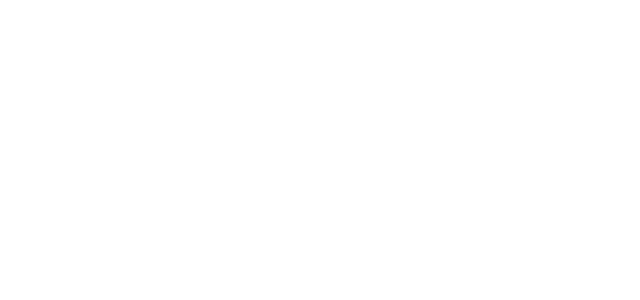
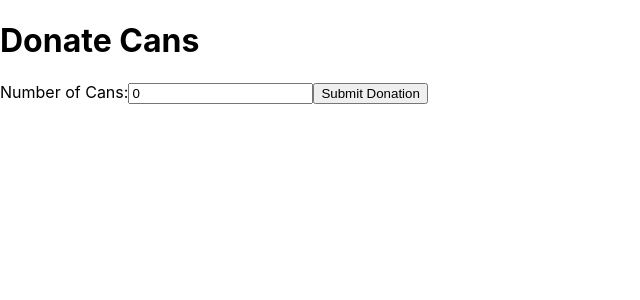
Before and after one commit to emily-su-dev/Cannected, a React (Create React App) app in the folder client/: page /donate in a window 1280 px wide. Before the commit this address had no page. Shown: the top 300 px of the page, without its empty margins (0-640 px from the left). Built offline with nearby package versions, Linux system fonts and the light colour scheme.

Commit message:
add donator abilities

```diff
--- a/client/package.json
+++ b/client/package.json
@@ -4,6 +4,7 @@
   "proxy": "http://localhost:5000",
   "private": true,
   "dependencies": {
+    "@react-google-maps/api": "^2.20.5",
     "@testing-library/jest-dom": "^5.17.0",
     "@testing-library/react": "^13.4.0",
     "@testing-library/user-event": "^13.5.0",
--- /dev/null
+++ b/client/src/AddAddress.js
@@ -0,0 +1,108 @@
+import React, { useEffect, useState } from 'react';
+import { useNavigate } from 'react-router-dom';  // Import useNavigate for routing
+
+function AddAddress() {
+    useEffect(() => {
+        // Load Google Maps JavaScript API dynamically
+        const script = document.createElement('script');
+        script.src = `https://maps.googleapis.com/maps/api/js?key=AIzaSyAPHGXRODOE33zFmbI2l6OSgnkB9jhf8sQ&libraries=places`;
+        script.async = true;
+        script.defer = true;
+        document.head.appendChild(script);
+
+        // Initialize the autocomplete when the script is loaded
+        script.onload = () => {
+            if (window.google) {
+                const input = document.getElementById('address');
+                // Define the center for Kingston
+                const center = { lat: 44.233334, lng: -76.500000 };
+                const defaultBounds = {
+                    north: center.lat + 0.1,   // North boundary
+                    south: center.lat - 0.1,   // South boundary
+                    east: center.lng + 0.1,    // East boundary
+                    west: center.lng - 0.1,    // West boundary
+                };
+
+                // Apply the autocomplete functionality with bounds and address type
+                const autocomplete = new window.google.maps.places.Autocomplete(input, {
+                    bounds: defaultBounds,   // Restrict autocomplete to the defined bounds
+                    types: ['address'],      // Restrict to address type only
+                    componentRestrictions: { country: 'CA' }, // Optional: restrict to a specific country (Canada in this case)
+                });
+
+                // Listen for when a user selects an address
+                autocomplete.addListener('place_changed', () => {
+                    const place = autocomplete.getPlace();
+                    if (place && place.formatted_address) {
+                        setAddress(place.formatted_address);  // Update React state with selected address
+                    }
+                });
+            }
+        };
+
+        return () => {
+            // Clean up by removing the script tag when the component is unmounted
+            document.head.removeChild(script);
+        };
+    }, []);
+
+    const [address, setAddress] = useState('');
+    const navigate = useNavigate();
+
+    const handleSubmit = async (e) => {
+        e.preventDefault();
+
+        // Assume the user data is in localStorage
+        const loggedUser = JSON.parse(localStorage.getItem('user'));
+
+        if (loggedUser) {
+            try {
+                // Send a PUT request to the backend to update the user's address
+                const response = await fetch(`/api/users/${loggedUser._id}/address`, {  // Ensure to send the user ID
+                    method: 'PUT',
+                    headers: {
+                        'Content-Type': 'application/json',
+                    },
+                    body: JSON.stringify({ address }),  // Sending the address to the backend
+                });
+
+                const data = await response.json();
+
+                if (response.status === 200) {
+                    // Successfully updated the address
+                    loggedUser.address = address; // Update localStorage with the new address
+                    localStorage.setItem('user', JSON.stringify(loggedUser));
+
+                    alert('Address added successfully!');
+                    navigate('/donate');  // Redirect to the donate page
+                } else {
+                    alert(data.message || 'Failed to update address');
+                }
+            } catch (error) {
+                console.error('Error:', error);
+                alert('Failed to update address');
+            }
+        } else {
+            alert('User not found');
+        }
+    };
+
+    return (
+        <div>
+            <h1>Add Your Address - This is the address that will be used when you choose to donate your cans</h1>
+            <form onSubmit={handleSubmit}>
+                <input
+                    id="address"
+                    type="text"
+                    placeholder="Enter your address"
+                    value={address}
+                    onChange={(e) => setAddress(e.target.value)}
+                    required
+                />
+                <button type="submit">Submit</button>
+            </form>
+        </div>
+    );
+}
+
+export default AddAddress;
--- a/client/src/App.js
+++ b/client/src/App.js
@@ -1,15 +1,19 @@
 import React from 'react';
-import { Routes, Route } from 'react-router-dom';  // Correctly import BrowserRouter, Routes, and Route
-import Login from './login';  // Import Login component
-import Profile from './profile';  // Import Profile component
+import { Routes, Route } from 'react-router-dom';
+import Login from './login';
+import AddAddress from './AddAddress';  // Add address page
+import Donate from './donate';  // Donate page
+import Profile from './profile';
 import SignUp from './signup';
 
 function App() {
   return (
     <Routes>
-      <Route path="/" element={<Login />} />  {/* Default route */}
-      <Route path="/login" element={<Login />} />  {/* Login route */}
-      <Route path="/profile" element={<Profile />} />  {/* Profile route */}
+      <Route path="/login" element={<Login />} />
+      <Route path="/add-address" element={<AddAddress />} />
+      <Route path="/donate" element={<Donate />} />
+      <Route path="/profile" element={<Profile />} />
+      <Route path="/" element={<SignUp />} />
     </Routes>
   );
 }
--- /dev/null
+++ b/client/src/donate.js
@@ -0,0 +1,42 @@
+import React, { useState } from 'react';
+
+function Donate() {
+  const [numberOfCans, setNumberOfCans] = useState(0);
+
+  const handleSubmit = async (e) => {
+    e.preventDefault();
+
+    // Assume user data is stored in localStorage
+    const loggedUser = JSON.parse(localStorage.getItem('user'));
+
+    if (loggedUser) {
+      // Update the user's numberOfCans
+      loggedUser.numberOfCans += numberOfCans;
+
+      // Save the updated user object to localStorage
+      localStorage.setItem('user', JSON.stringify(loggedUser));
+
+      alert(`You donated ${numberOfCans} cans!`);
+    } else {
+      alert('User not found');
+    }
+  };
+
+  return (
+    <div>
+      <h1>Donate Cans</h1>
+      <form onSubmit={handleSubmit}>
+        <label>Number of Cans:</label>
+        <input
+          type="number"
+          value={numberOfCans}
+          onChange={(e) => setNumberOfCans(e.target.value)}
+          required
+        />
+        <button type="submit">Submit Donation</button>
+      </form>
+    </div>
+  );
+}
+
+export default Donate;
--- a/client/src/profile.js
+++ b/client/src/profile.js
@@ -1,7 +1,9 @@
 import React, { useEffect, useState } from 'react';
+import { useNavigate } from 'react-router-dom';  // Import useNavigate for routing
 
 function Profile() {
     const [user, setUser] = useState(null);
+    const navigate = useNavigate();
 
     useEffect(() => {
         // Fetch the user data from localStorage
@@ -15,10 +17,36 @@
         }
     }, []);
 
+    const handleDonateClick = async () => {
+        if (!user?.address) {
+            // If no address, prompt the user to add one
+            alert('You need to provide an address before donating.');
+            navigate('/add-address');
+        } else {
+            const response = await fetch(`/api/users/${user._id}`);
+            const data = await response.json();
+
+            if (data.numberOfCans === 0) {
+                // If number of cans is 0, allow donation
+                navigate('/donate');
+                // Here, you can proceed to the donation process (or navigate to another page)
+            } else {
+                // If number of cans is not 0, display a message and stay on the page
+                alert('You cannot donate until you have 0 cans.');
+            }
+        }
+    };
+
+    const handleCollectClick = () => {
+        // You can implement collect functionality here
+        alert('Collect button clicked!');
+    };
+
     return (
         <div>
-            <h1>Welcome, {user ? user.username : 'Loading...'}!</h1>
-            {/* You can also display other user details here if needed */}
+            <h1>Welcome, {user?.username}!</h1>
+            <button onClick={handleDonateClick}>Donate</button>
+            <button onClick={handleCollectClick}>Collect</button>
         </div>
     );
 }
--- a/client/src/signup.js
+++ b/client/src/signup.js
@@ -19,7 +19,7 @@
             username,
             email,
             password,
-            placeID: null,
+            address: null,
             numberOfCans: 0, // Default numberOfCans is 0
         };
 
```
Also changed, not shown: 1 other file (tests, documents, lock files or other folders).
